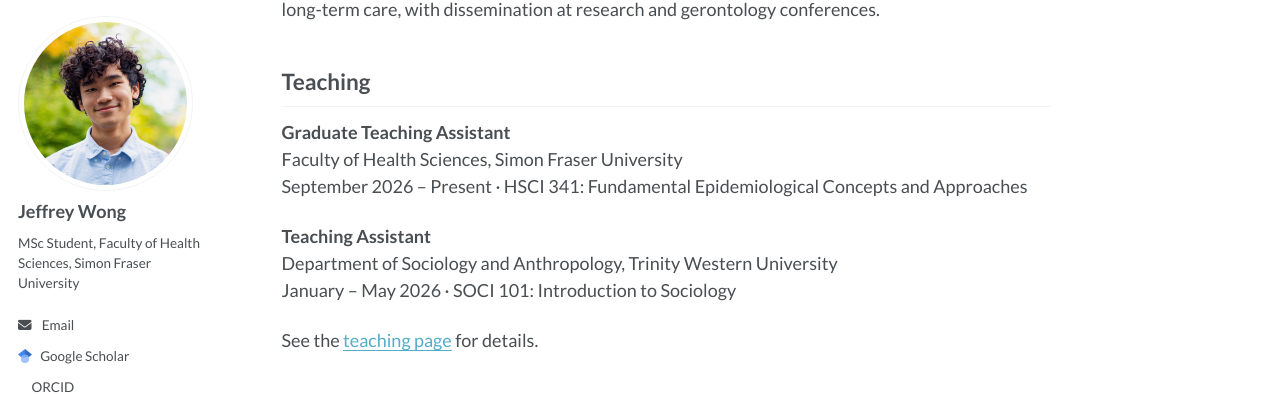
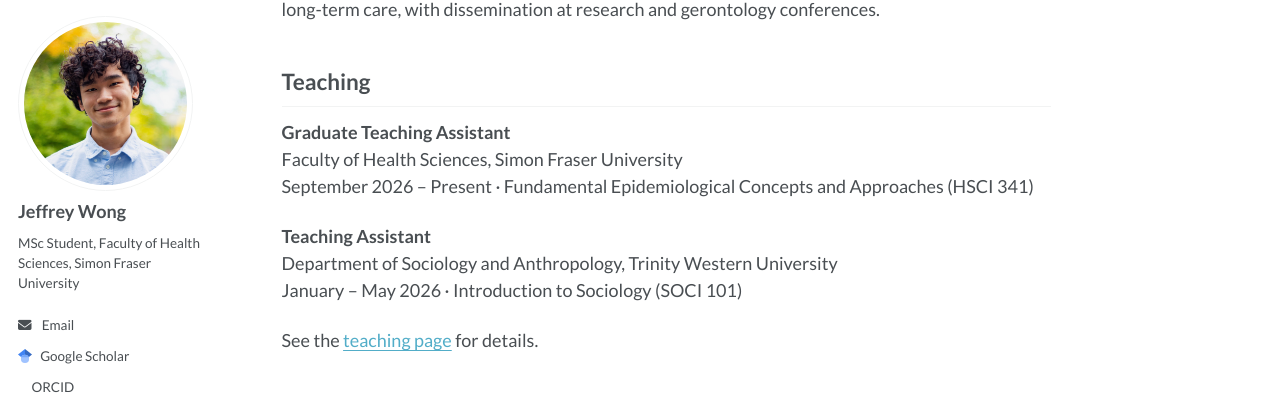
Before and after one commit to itsjeffreywong/itsjeffreywong.github.io, a Jekyll site: the page built from _pages/cv.md, in a window 1280 px wide and 900 px high, scrolled down 1189 px. Shown: the part 85-479 px from the top of the window. Built offline with Jekyll 4.4.1, drawn with Linux system fonts in a browser that asks for light colours; a style sheet for code colours, icons or effects is not loaded; some of the changed text lies outside the part shown.

Commit message:
Update cv.md

```diff
--- a/_pages/cv.md
+++ b/_pages/cv.md
@@ -14,7 +14,7 @@ Jeffrey Wong · Faculty of Health Sciences, Simon Fraser University · [jow3@sfu
     <i class="fas fa-file-pdf" aria-hidden="true"></i>
     Download CV (PDF)
   </a>
-  <span class="cv-updated">Updated October 2026</span>
+  <span class="cv-updated">Updated November 2026</span>
 </p>
 
 ## Education
@@ -56,11 +56,11 @@ Supported implementation and evaluation of a virtual seated dance program for ol
 
 **Graduate Teaching Assistant**<br>
 Faculty of Health Sciences, Simon Fraser University<br>
-September 2026 – Present · HSCI 341: Fundamental Epidemiological Concepts and Approaches
+September 2026 – Present · Fundamental Epidemiological Concepts and Approaches (HSCI 341)
 
 **Teaching Assistant**<br>
 Department of Sociology and Anthropology, Trinity Western University<br>
-January – May 2026 · SOCI 101: Introduction to Sociology
+January – May 2026 · Introduction to Sociology (SOCI 101)
 
 See the [teaching page]({{ '/teaching/' | relative_url }}) for details.
 
```
